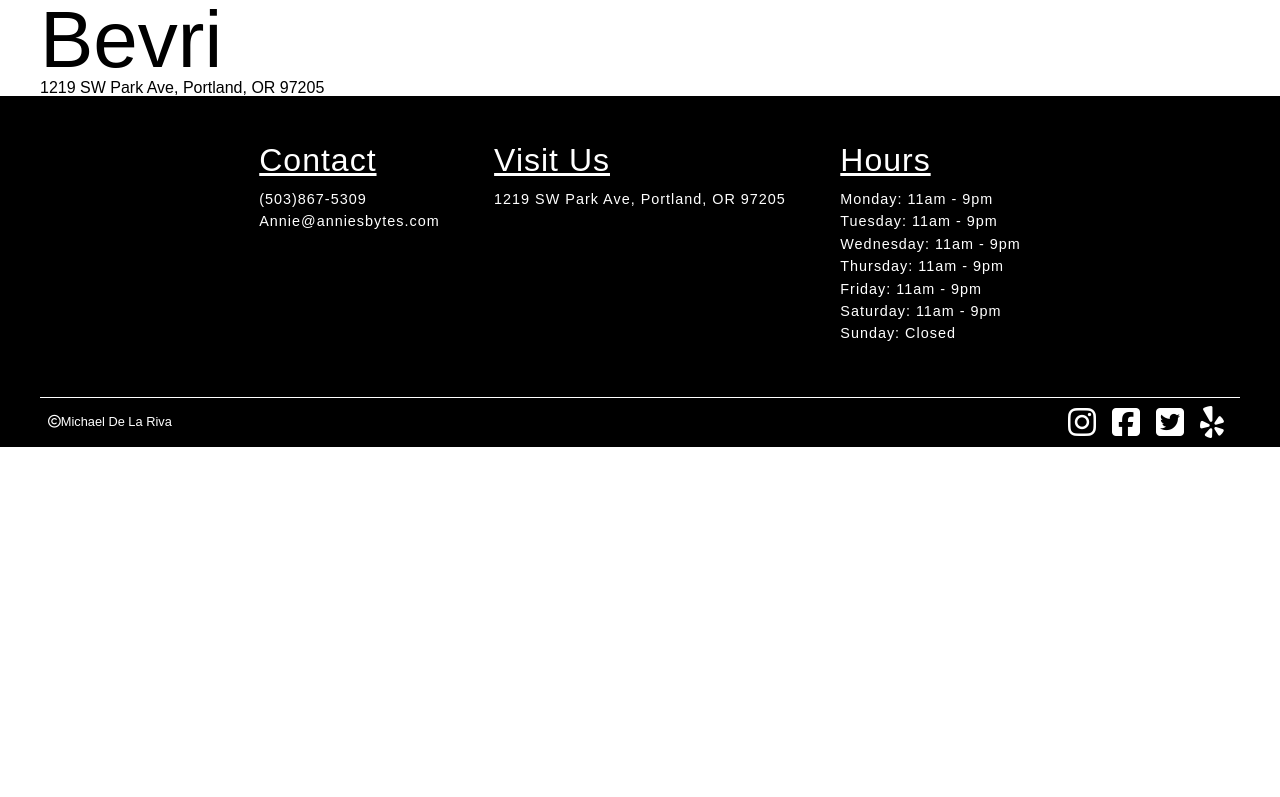
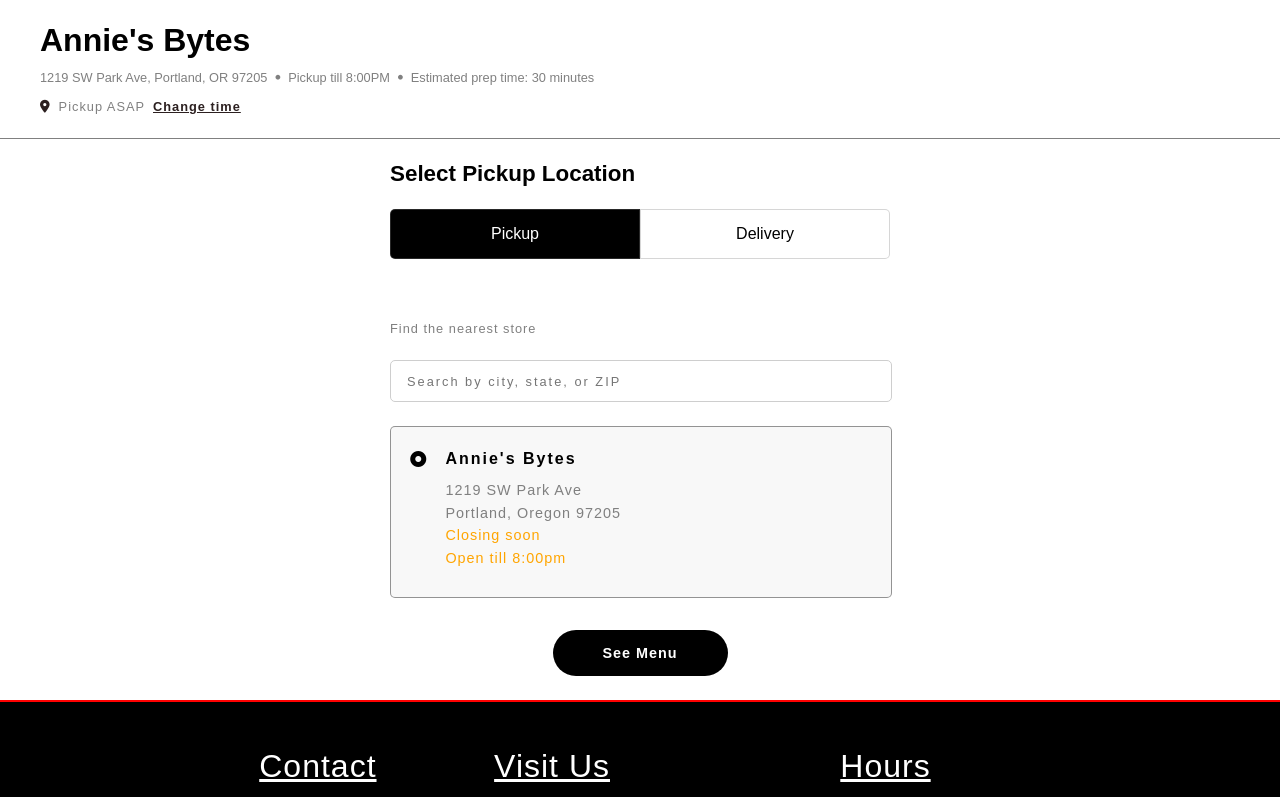
Before and after one commit to Michelobe/anniesbytes, a React (Create React App) app: page /1 in a window 1280 px wide. Shown: the part 440-1237 px from the top of the page. Before the commit the page ends 887 px from the top, so only its background shows below. Built offline with nearby package versions, Linux system fonts and the light colour scheme; a web font is replaced by a local one.

Commit message:
completed barebones setup for pickup/delivery page, need to add functionality as well as other elements to complete the page.committing changes for tonight and pushing to github

```diff
--- a/public/css/components/deliveryTakeout/orderJumbo.css
+++ b/public/css/components/deliveryTakeout/orderJumbo.css
@@ -8,3 +8,11 @@
     background-size: cover;
     overflow: hidden;
 }
+
+/* ================================ MEDIA QUERIES!!!! =============================== */
+/* ============================ IPAD PRO =========================== */
+@media only screen and (max-width: 1050px) {
+    .backgroundJumbo{
+        height: 25vh;
+    }
+}
--- a/public/css/components/deliveryTakeout/pickupOptions.css
+++ b/public/css/components/deliveryTakeout/pickupOptions.css
@@ -1,3 +1,151 @@
-.pickupOptions .marginContainer h1{
-    font-size: 5rem;
+
+/* .pickupOptions{
+    color: gray;
+    border-bottom: 2px solid red;
+} */
+.pickupOptions .prepJumbo{
+    color: gray;
+    border-bottom: 1px solid gray;
+    width: 100%;
+    padding: 1.5rem 0;
 }
+.pickupOptions .prepJumbo .marginContainer h1{
+    color: black;
+    font-size: 2rem;
+    padding-bottom: 1rem;
+    font-weight: bold;
+}
+.pickupOptions .prepJumbo .marginContainer .prepInfo{
+    display: flex;
+    flex-flow: row;
+    align-items: center;
+    font-size: .8rem;
+    padding-bottom: 1rem;
+}
+.pickupOptions .prepJumbo .marginContainer .prepInfo i{
+    padding: 0 .5rem;
+    font-size: .3rem;
+}
+.pickupOptions .prepJumbo .marginContainer .pickupTime{
+    display: flex;
+    flex-flow: row;
+    align-items: center;
+    font-size: .8rem;
+    letter-spacing: 1px;
+}
+.pickupOptions .prepJumbo .marginContainer .pickupTime i{
+    padding-right: .5rem;
+    color: rgb(44, 32, 32);
+}
+.pickupOptions .prepJumbo .marginContainer .pickupTime .timeChange{
+    padding-left: .5rem;
+    text-decoration: underline;
+    font-weight: bold;
+    color: rgb(44, 32, 32);
+}
+/* ============================================================================== */
+.pickupOptions .selectLoc{
+    border-bottom: 2px solid red;
+    width: 100%;
+    padding: 1.5rem 0;
+}
+.pickupOptions .selectLoc .marginContainer{
+    max-width: 500px;
+}
+.pickupOptions .selectLoc .marginContainer h1{
+    font-size: 1.4rem;
+    color: black;
+    text-transform: capitalize;
+    font-weight: bold;
+    padding-bottom: 1.5rem;
+}
+.pickupOptions .selectLoc .marginContainer .selectPick{
+    display: flex;
+    flex-flow: row;
+    align-items: center;
+    padding-bottom: 4rem;
+}
+.pickupOptions .selectLoc .marginContainer .selectPick .selectBox{
+    padding: 1rem 3rem;
+    background: red;
+    text-transform: capitalize;
+    font-size: 1rem;
+    border: 1px solid rgba(128, 128, 128, 0.322);
+    width: 50%;
+    text-align: center;
+}
+.pickupOptions .selectLoc .marginContainer .selectPick .pickup{
+    background: black;
+    color: white;
+    border-top-left-radius: 5px;
+    border-bottom-left-radius: 5px;
+}
+.pickupOptions .selectLoc .marginContainer .selectPick .delivery{
+    background: white;
+    color: black;
+    border-top-right-radius: 5px;
+    border-bottom-right-radius: 5px;
+}
+.pickupOptions .selectLoc .marginContainer .pickupInfo p{
+    padding-bottom: 1.5rem;
+    font-size: .8rem;
+    color: gray;
+    letter-spacing: 1px;
+}
+.pickupOptions .selectLoc .marginContainer .pickupInfo input{
+    margin: 0 0 1.5rem 0;
+    padding: .8rem 0 .8rem 0;
+    text-indent: 1rem;
+    font-size: .8rem;
+    color: rgb(206, 206, 206);
+    letter-spacing: 2px;
+    width: 100%;
+    border-radius: 5px;
+    border: 1px solid rgb(206, 206, 206);
+}
+.pickupOptions .selectLoc .marginContainer .pickupInfo .storeLocation{
+    display: flex;
+    flex-flow: row;
+    width: 100%;
+    border: 1px solid rgba(51, 51, 51, 0.507);
+    border-radius: 5px;
+    padding: 1.5rem 0;
+    background: rgba(224, 223, 223, 0.219);
+    margin-bottom: 2rem;
+}
+.pickupOptions .selectLoc .marginContainer .pickupInfo .storeLocation i{
+    padding: 0 1.2rem;
+}
+.pickupOptions .selectLoc .marginContainer .pickupInfo .storeLocation .storeInfo{
+    letter-spacing: 2px;
+}
+.pickupOptions .selectLoc .marginContainer .pickupInfo .storeLocation .storeInfo h6{
+    font-size: 1rem;
+    font-weight: bold;
+    padding-bottom: 1rem;
+}
+.pickupOptions .selectLoc .marginContainer .pickupInfo .storeLocation .storeInfo p{
+    font-size: .9rem;
+    padding-bottom: .5rem;
+    letter-spacing: 1px;
+}
+.pickupOptions .selectLoc .marginContainer .pickupInfo .storeLocation .storeInfo .closingInfo{
+    color: orange;
+}
+.pickupOptions .selectLoc .marginContainer .pickupInfo .seeMenuBtn{
+    background: black;
+    color: white;
+    border-radius: 50px;
+    text-transform: capitalize;
+    width: 35%;
+    margin: 0 auto;
+    text-align: center;
+    cursor: pointer;
+}
+.pickupOptions .selectLoc .marginContainer .pickupInfo .seeMenuBtn p{
+    color: white;
+    font-size: .9rem;
+    font-weight: bold;
+    letter-spacing: 1px;
+    padding: 1rem 2rem;
+}
--- a/public/css/includes/cartHeader.css
+++ b/public/css/includes/cartHeader.css
@@ -10,16 +10,32 @@
     display: flex;
     flex-flow: row;
     justify-content: space-between;
+    align-items: center;
 }
 /* ==================== LEFT SIDE =================== */
+#cartHeader .marginContainer .cartLeft{
+    display: flex;
+    flex-flow: row;
+    align-items: center;
+}
 #cartHeader .marginContainer .cartLeft h1{
     color: rgb(11,151,48);
     font-family: 'Arizonia', cursive;
-    font-size: 5rem;
+    font-size: 4rem;
+    padding: 0 2rem 0 0;
+    cursor: pointer;
+}
+#cartHeader .marginContainer .cartLeft h3{
+    color: white;
+    padding: 1rem 2rem;
+    cursor: pointer;
 }
 
 /* ==================== RIGHT SIDE =================== */
 #cartHeader .marginContainer .cartRight{
     color: rgb(11,151,48);
-    font-size: 5rem;
+    font-size: 1.5rem;
 }
+#cartHeader .marginContainer .cartRight .fa-shopping-cart{
+    margin-left: 1rem;
+}
--- a/src/App.js
+++ b/src/App.js
@@ -25,8 +25,10 @@ class App extends Component {
     return (
         <Router>
             <div>
+                {/* =================THE MAIN PAGE=================== */}
                 <Route exact path="/">
                     <div className="blackContainer">
+                        {/* ================= MAIN HEADER =================== */}
                         <MainHeader />
                         <JumboScreen />
                     </div>
@@ -43,11 +45,14 @@ class App extends Component {
                     </div>
                     <TakeIt />
                 </Route>
+                {/* =================THE TAKEOUT/DELIVERY PAGE=================== */}
                 <Route exact path="/:order">
+                    {/* ================= CART HEADER =================== */}
                     <CartHeader />
                     <OrderJumbo />
                     <Pickup />
                 </Route>
+                {/* ================= FOOTER(SHOWS ON EVERY PAGE) =================== */}
                 <div className="blackContainer">
                     <Footer />
                 </div>
--- a/src/components/deliveryTakeout/pickupOptions.js
+++ b/src/components/deliveryTakeout/pickupOptions.js
@@ -9,9 +9,52 @@ export default class Pickup extends Component{
     render(){
         return(
             <div className="pickupOptions">
-                <div className="marginContainer">
-                    <h1>Bevri</h1>
-                    <p>1219 SW Park Ave, Portland, OR 97205</p>
+                <div className="prepJumbo">
+                    <div className="marginContainer">
+                        <h1>Annie's Bytes</h1>
+                        <div className="prepInfo">
+                            <p>1219 SW Park Ave, Portland, OR 97205</p>
+                            <i className="fas fa-circle"></i>
+                            <p>Pickup till 8:00PM</p>
+                            <i className="fas fa-circle"></i>
+                            <p>Estimated prep time: 30 minutes</p>
+                        </div>
+                        <div className="pickupTime">
+                            <i className="fas fa-map-marker-alt"></i>
+                            <p>Pickup ASAP</p>
+                            <p className="timeChange">Change time</p>
+                        </div>
+                    </div>
+                </div>
+                <div className="selectLoc">
+                    <div className="marginContainer">
+                        <h1>select pickup location</h1>
+                        <div className="selectPick">
+                            <div className="selectBox pickup">
+                                <p>pickup</p>
+                            </div>
+                            <div className="selectBox delivery">
+                                <p>delivery</p>
+                            </div>
+                        </div>
+                        <div className="pickupInfo">
+                            <p>Find the nearest store</p>
+                            <input type="text" id="loc" name="loc" placeholder="Search by city, state, or ZIP" />
+                            <div className="storeLocation">
+                                <i className="fas fa-dot-circle"></i>
+                                <div className="storeInfo">
+                                    <h6>Annie's Bytes</h6>
+                                    <p>1219 SW Park Ave</p>
+                                    <p>Portland, Oregon 97205</p>
+                                    <p className="closingInfo">Closing soon</p>
+                                    <p className="closingInfo">Open till 8:00pm</p>
+                                </div>
+                            </div>
+                            <div className="seeMenuBtn">
+                                <p>See Menu</p>
+                            </div>
+                        </div>
+                    </div>
                 </div>
             </div>
         );
--- a/src/includes/footer.js
+++ b/src/includes/footer.js
@@ -13,34 +13,45 @@ export default class Footer extends Component{
                     <div className="companyInfoContainer">
                         <div className="contact">
                             <table>
+                                <thead>
                                     <tr>
                                         <th>Contact</th>
                                     </tr>
+                                </thead>
+                                <tbody>
                                     <tr>
                                         <td><a href="tel(503)555-1985" target="_blank">(503)867-5309</a></td>
                                     </tr>
                                     <tr>
                                         <td><a href="mailto:support@anniesbytes.com" target="_blank">Annie@anniesbytes.com</a></td>
                                     </tr>
+                                </tbody>
                             </table>
                         </div>
                         <div className="visitUs">
                             <table>
+                                <thead>
                                     <tr>
                                         <th>Visit Us</th>
                                     </tr>
+                                </thead>
+                                <tbody>
                                     <tr>
                                         <td>
                                             <a href="https://goo.gl/maps/VFAR8caTkSoKssdH7" target="_blank">1219 SW Park Ave, Portland, OR 97205</a>
                                         </td>
                                     </tr>
+                                </tbody>
                             </table>
                         </div>
                         <div className="hours">
                             <table>
+                                <thead>
                                     <tr>
                                         <th>Hours</th>
                                     </tr>
+                                </thead>
+                                <tbody>
                                     <tr>
                                         <td>Monday: 11am - 9pm</td>
                                     </tr>
@@ -62,6 +73,7 @@ export default class Footer extends Component{
                                     <tr>
                                         <td>Sunday: Closed</td>
                                     </tr>
+                                </tbody>
                             </table>
                         </div>
                     </div>
```
Lines whose indentation alone changed are shown as unchanged.
